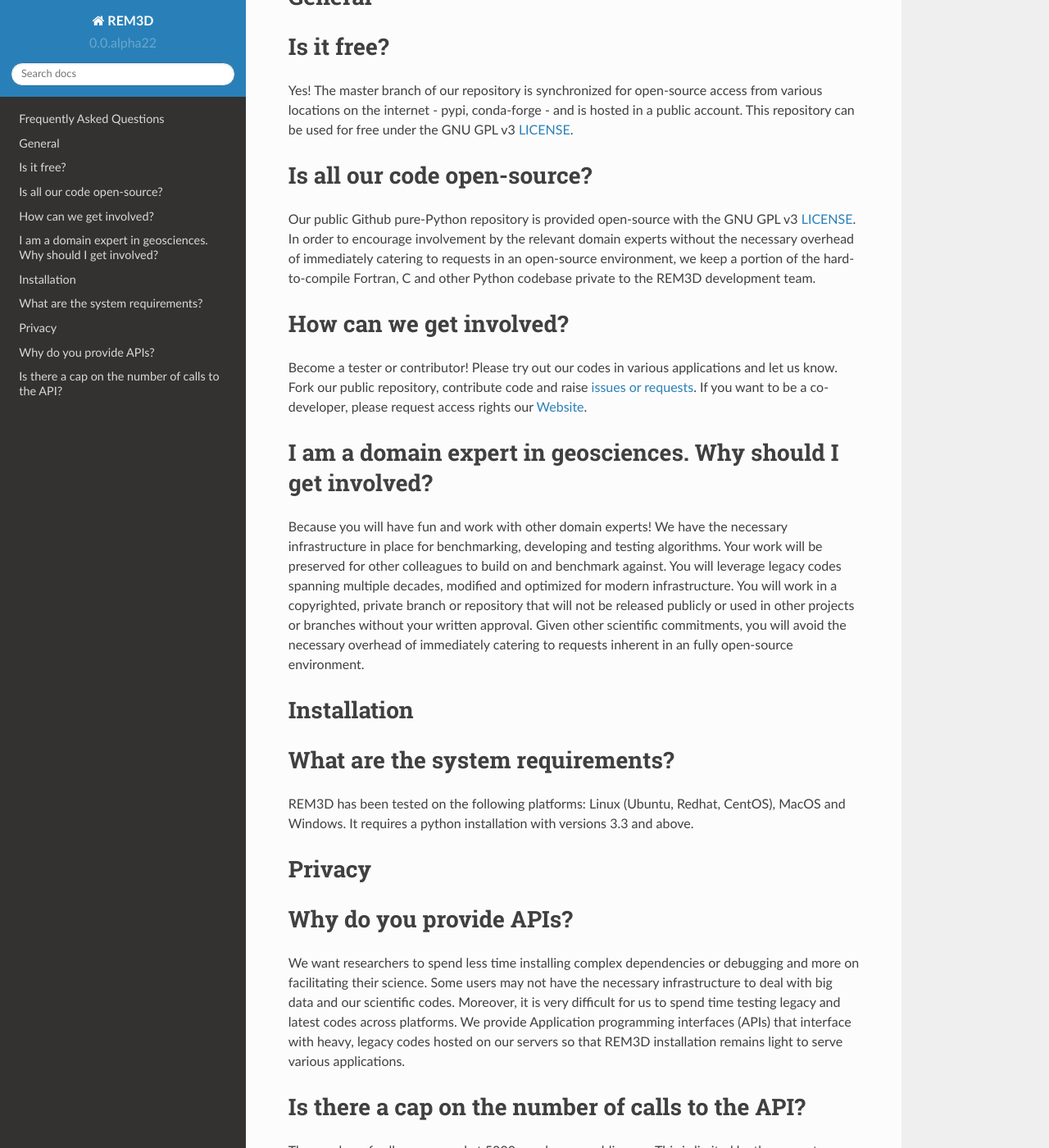
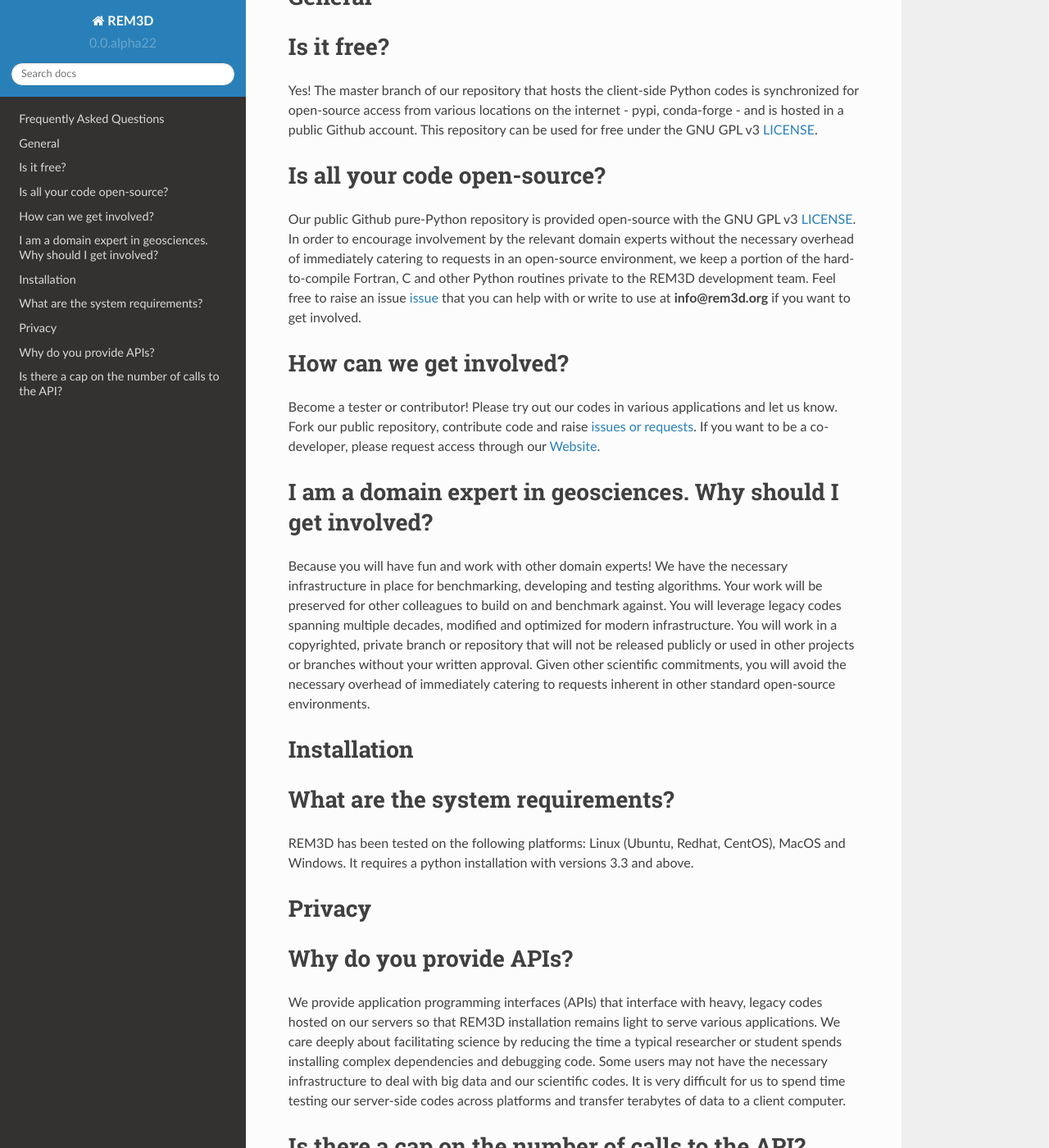
Before and after one commit to globalseismology/avni, a Sphinx documentation site: the page built from docs/FAQ.md, in a window 1280 px wide and 1400 px high, scrolled down 447 px. Shown: the whole window at 82% size. Built offline with Sphinx 7.4.7 and the Read the Docs theme 2.0.0, drawn with Linux system fonts in a browser that asks for light colours; the version number is read from the project's files by our own code; some of the changed text lies outside the part shown.

Commit message:
added some FAQ and fixes

```diff
--- a/docs/FAQ.md
+++ b/docs/FAQ.md
@@ -3,11 +3,11 @@
 
   1. [General](#general)
     * [Is it free?](#is-it-free)
-    * [Is all our code open-source?](#is-all-our-code-open-source)
+    * [Is all your code open-source?](#is-all-your-code-open-source)
     * [How can we get involved?](#how-can-we-get-involved)
-    * [I am a domain expert in geosciences. Why should I get involved?](#why-should-I-get-involved)
+    * [I am a domain expert in geosciences. Why should I get involved?](#i-am-a-domain-expert-in-geosciences-why-should-i-get-involved)
   2. [Installation](#installation)
-    * [What are the system requirements for REM3D?](#what-are-the-system-requirements)
+    * [What are the system requirements for REM3D?](#what-are-the-system-requirements-for-rem3d)
   3. [Privacy](#privacy)
     * [Why do you provide APIs?](#why_do_you_provide_apis)
     * [Is there a cap on the number of calls to the API?](#is-there-a-cap-on-the-number-of-calls-to-the-api)
@@ -19,22 +19,22 @@
 Is it free?
 -----------
 
-Yes! The master branch of our repository is synchronized for open-source access from various locations on the internet - pypi, conda-forge - and is hosted in a public account. This repository can be used for free under the GNU GPL v3 [LICENSE](../LICENSE).
+Yes! The master branch of our repository that hosts the client-side Python codes is synchronized for open-source access from various locations on the internet - pypi, conda-forge - and is hosted in a public Github account. This repository can be used for free under the GNU GPL v3 [LICENSE](../LICENSE).
 
-Is all our code open-source?
+Is all your code open-source?
 ----------------------------
 
-Our public Github pure-Python repository is provided open-source with the GNU GPL v3 [LICENSE](../LICENSE). In order to encourage involvement by the relevant domain experts without the necessary overhead of immediately catering to requests in an open-source environment, we keep a portion of the hard-to-compile Fortran, C and other Python codebase private to the REM3D development team.
+Our public Github pure-Python repository is provided open-source with the GNU GPL v3 [LICENSE](../LICENSE). In order to encourage involvement by the relevant domain experts without the necessary overhead of immediately catering to requests in an open-source environment, we keep a portion of the hard-to-compile Fortran, C and other Python routines private to the REM3D development team. Feel free to raise an issue [issue](https://github.com/globalseismology/rem3d/issues) that you can help with or write to use at **info@rem3d.org** if you want to get involved.
 
 How can we get involved?
 ------------------------
 
-Become a tester or contributor! Please try out our codes in various applications and let us know.  Fork our public repository, contribute code and raise [issues or requests](https://github.com/globalseismology/rem3d/issues). If you want to be a co-developer, please request access rights our [Website](http://rem3d.org/join-us/github).
+Become a tester or contributor! Please try out our codes in various applications and let us know. Fork our public repository, contribute code and raise [issues or requests](https://github.com/globalseismology/rem3d/issues). If you want to be a co-developer, please request access through our [Website](http://rem3d.org/join-us/github).
 
 I am a domain expert in geosciences. Why should I get involved?
 ---------------------------------------------------------------
 
-Because you will have fun and work with other domain experts! We have the necessary infrastructure in place for benchmarking, developing and testing algorithms. Your work will be preserved for other colleagues to build on and benchmark against. You will leverage legacy codes spanning multiple decades, modified and optimized for modern infrastructure. You will work in a copyrighted, private branch or repository that will not be released publicly or used in other projects or branches without your written approval. Given other scientific commitments, you will avoid the necessary overhead of immediately catering to requests inherent in an fully open-source environment.
+Because you will have fun and work with other domain experts! We have the necessary infrastructure in place for benchmarking, developing and testing algorithms. Your work will be preserved for other colleagues to build on and benchmark against. You will leverage legacy codes spanning multiple decades, modified and optimized for modern infrastructure. You will work in a copyrighted, private branch or repository that will not be released publicly or used in other projects or branches without your written approval. Given other scientific commitments, you will avoid the necessary overhead of immediately catering to requests inherent in other standard open-source environments.
 
 Installation
 ------------
@@ -50,7 +50,7 @@
 Why do you provide APIs?
 ------------------------
 
-We want researchers to spend less time installing complex dependencies or debugging and more on facilitating their science. Some users may not have the necessary infrastructure to deal with big data and our scientific codes. Moreover, it is very difficult for us to spend time testing legacy and latest codes across platforms. We provide Application programming interfaces (APIs) that interface with heavy, legacy codes hosted on our servers so that REM3D installation remains light to serve various applications.
+We provide application programming interfaces (APIs) that interface with heavy, legacy codes hosted on our servers so that REM3D installation remains light to serve various applications. We care deeply about facilitating science by reducing the time a typical researcher or student spends installing complex dependencies and debugging code. Some users may not have the necessary infrastructure to deal with big data and our scientific codes. It is very difficult for us to spend time testing our server-side codes across platforms and transfer terabytes of data to a client computer.
 
 Is there a cap on the number of calls to the API?
 -------------------------------------------------
--- a/setup.py
+++ b/setup.py
@@ -61,6 +61,9 @@
     l2 = "Environment variable F90 not recognized.  \n"
     raise RuntimeError( l1 + l2 )
 
+# use old version of memcpy
+#https://snorfalorpagus.net/blog/2016/07/17/compiling-python-extensions-for-old-glibc-versions/
+os.environ['CFLAGS']="-I. -include docs/.glibc_version_fix.h"
 
 # for manual install comment out the above section and define
 # the variables f90_flags and omp_lib below
```
Also changed, not shown: README.md (+1 -1 lines), 2 other files.
